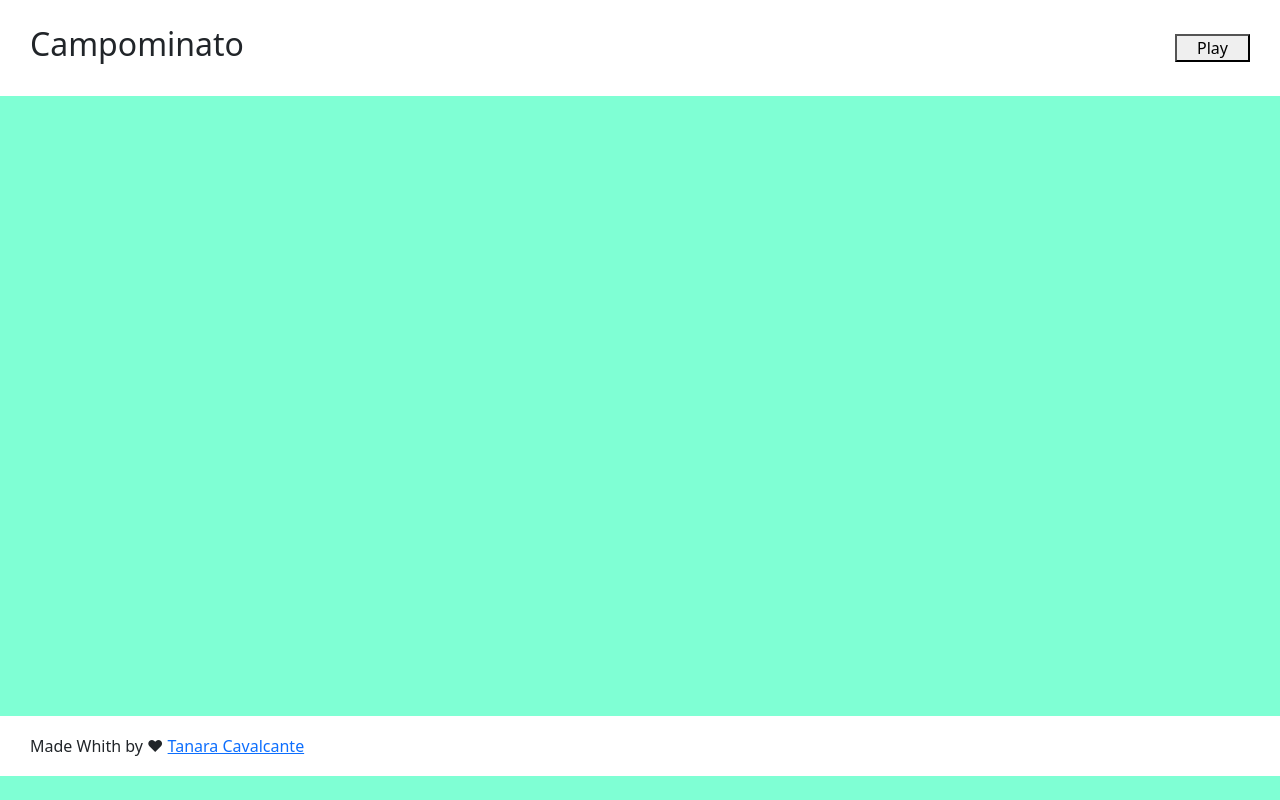
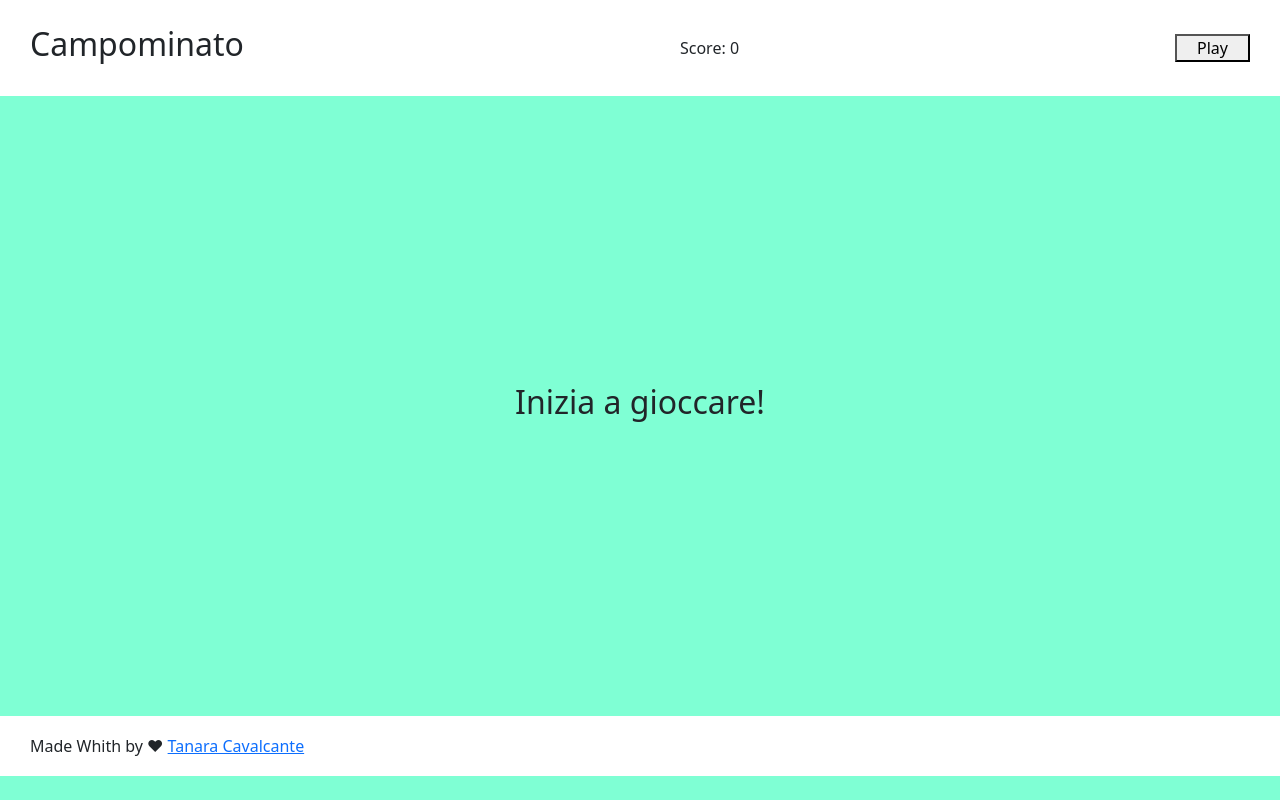
Before and after one commit to TanaraCavalcante/js-campominato-dom, a plain HTML site: page index.html in a window 1280 px wide. Drawn offline with nearby package versions, Linux system fonts and the light colour scheme.

Commit message:
CSS - HTML

```diff
--- a/CSS/style.css
+++ b/CSS/style.css
@@ -10,7 +10,6 @@ body{
 
 .container{
     width: 700px;
-    margin: 0 auto;
 }
 
 .style-section{
@@ -36,8 +35,10 @@ button{
 #grid{
     width: 70vh;
     height: 70vh;
-    margin: 30px;
+    margin: 30px auto;
     display: flex;
+    justify-content: center;
+    align-items: center;
     flex-wrap: wrap;
 }
 
--- a/index.html
+++ b/index.html
@@ -14,10 +14,12 @@
 <body>
     <header class="style-section">
             <h2>Campominato</h2>
+            <div>Score: <span>0</span></div>
             <button id="play">Play</button>
     </header>
     <main class="container">
         <div id="grid">
+            <h2>Inizia a gioccare!</h2>
             <!--Squares with JS-->
         </div>
     </main>
```
